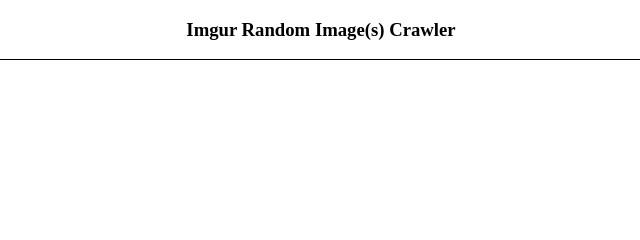
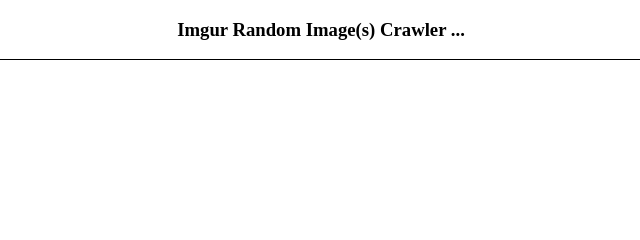
Before and after one commit to Asagi-Ai-Git/project-image-bot-beta, a website: page public/index.html in a window 1280 px wide. Shown: the top 240 px of the page, 319-959 px from the left. Drawn offline with nearby package versions, Linux system fonts and the light colour scheme.

Commit message:
Update index.html

```diff
--- a/public/index.html
+++ b/public/index.html
@@ -10,7 +10,7 @@
 <body>
     <center>
     <h3>
-        Imgur Random Image(s) Crawler
+        Imgur Random Image(s) Crawler ...
     </h3>
     </center>
     <div id="imageBox" style="border: 1px solid black; overflow-y: scroll; height: 620px;">
```
